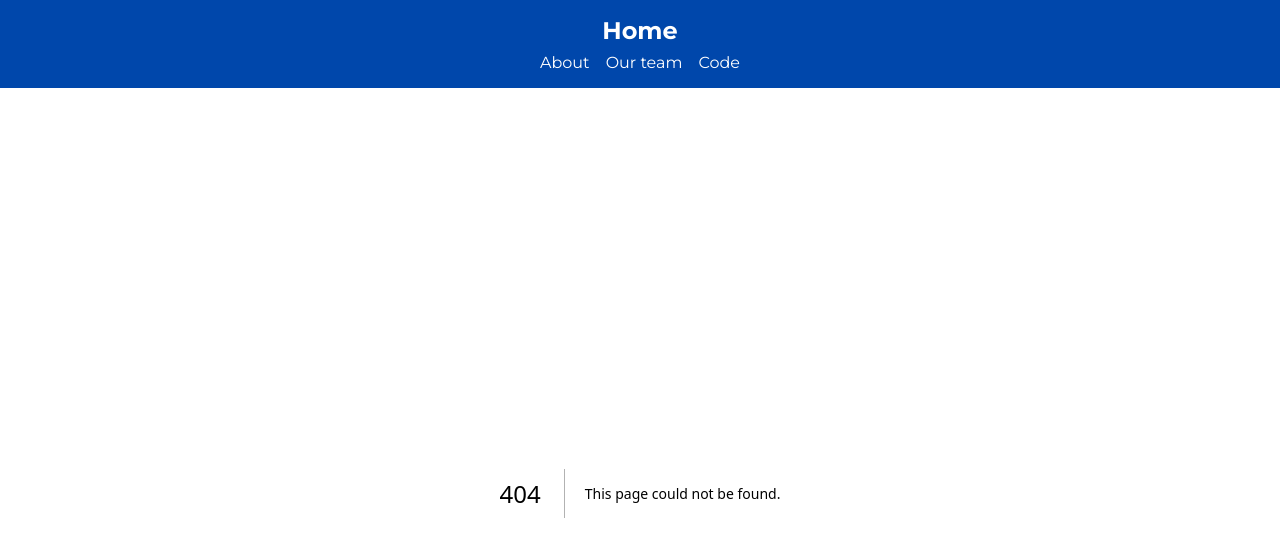
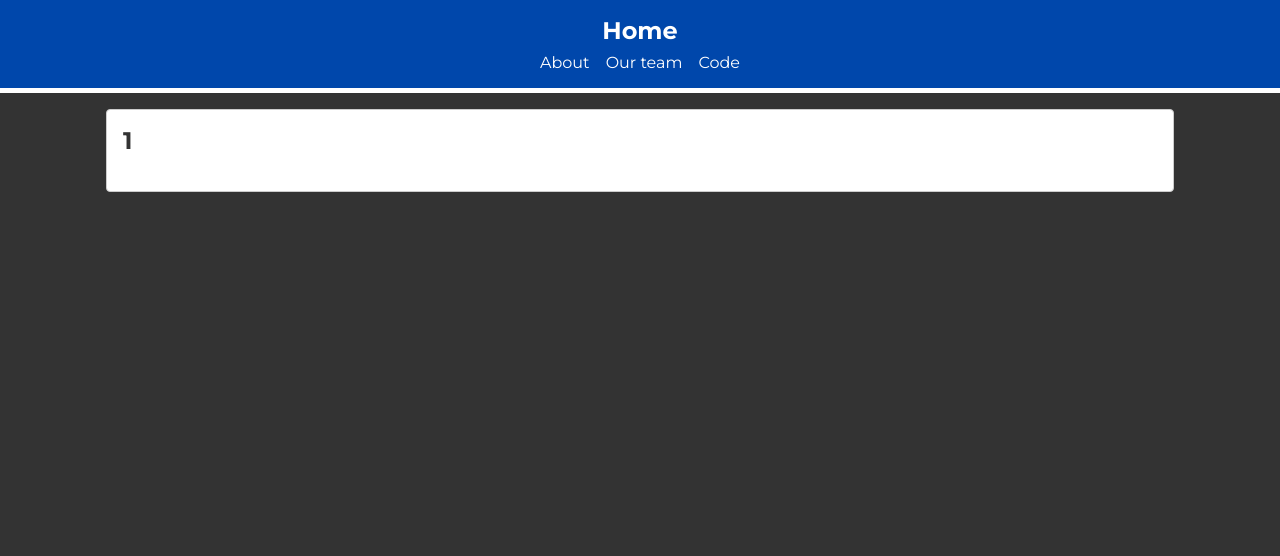
Before and after one commit to uxmoon/nextjs-13-demo, a Next.js app: page /code/repos/1 in a window 1280 px wide. Before the commit this address had no page. Shown: the top 556 px of the page. Built offline with nearby package versions, Linux system fonts and the light colour scheme.

Commit message:
Display repo page

```diff
--- /dev/null
+++ b/app/code/repos/[name]/page.jsx
@@ -0,0 +1,9 @@
+const RepoPage = ({ params }) => {
+  return (
+    <div className='card'>
+      <h2>{params.name}</h2>
+    </div>
+  );
+};
+
+export default RepoPage;
--- a/app/code/repos/page.jsx
+++ b/app/code/repos/page.jsx
@@ -18,7 +18,7 @@ const ReposPage = async () => {
       <ul className='repo-list'>
         {repos.map((repo) => (
           <li key={repo.id}>
-            <Link href={`code/repos/${repo.name}`}>
+            <Link href={`/code/repos/${repo.name}`}>
               <h3>{repo.name}</h3>
               <p>{repo.description}</p>
               <div className='repo-details'>
```
